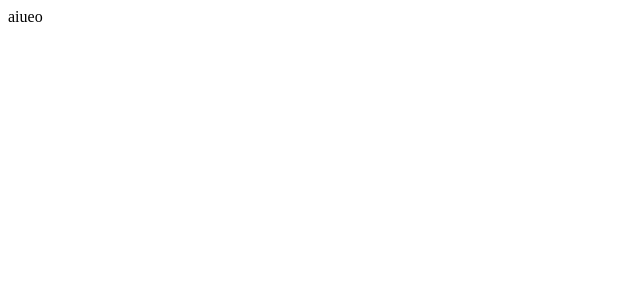
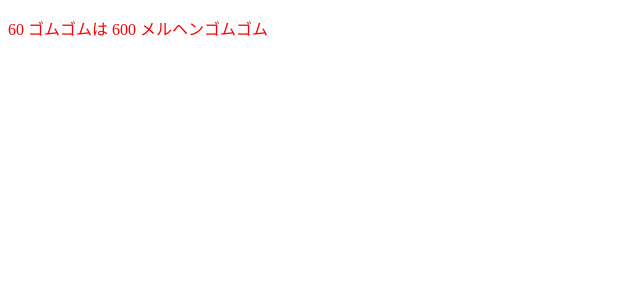
Before and after one commit to satone1525/Practice_Nuxt3, a Nuxt app in the folder test1/: page / in a window 1280 px wide. Shown: the top 300 px of the page, without its empty margins (0-640 px from the left). Built offline with nearby package versions, Linux system fonts and the light colour scheme.

Commit message:
学習: Vueの基本を学んだ

```diff
--- a/test1/app/app.vue
+++ b/test1/app/app.vue
@@ -1,6 +1,17 @@
+<script setup lang="ts">
+  const gomugomu = Math.round(Math.random() * 100);
+  const marchenGomuGomu = gomugomu * 10;
+</script>
+
 <template>
-  <div>
-    <NuxtRouteAnnouncer />
-    aiueo
-  </div>
+  <p>
+    {{ gomugomu }} ゴムゴムは {{ marchenGomuGomu }} メルヘンゴムゴム
+  </p>
 </template>
+
+<style>
+  p{
+    color: red;
+  }
+
+</style>
```
